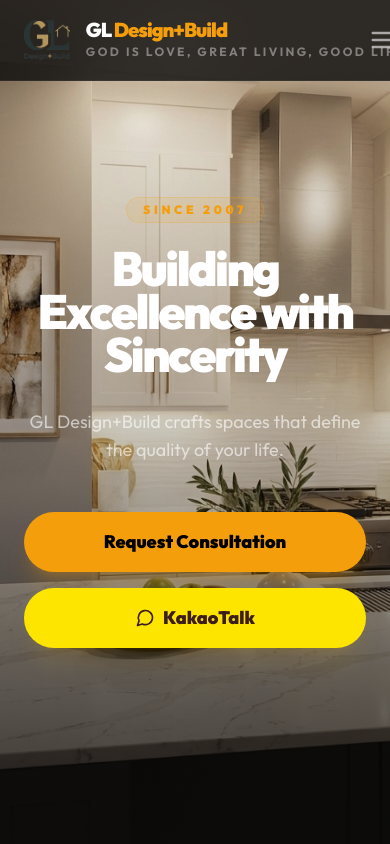
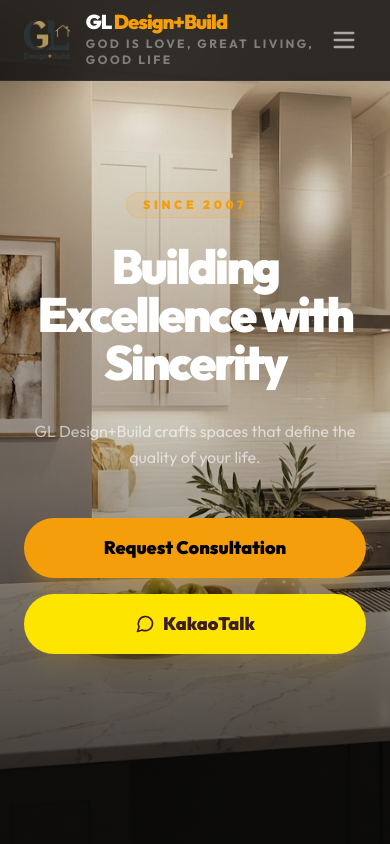
Before and after one commit to aeZ-Studio/GL-Design-Build, a React (Vite) app: page / in a window 390 px wide. Shown: the top 844 px of the page. Built offline with nearby package versions, Linux system fonts and the light colour scheme.

Commit message:
edit korean

```diff
--- a/index.html
+++ b/index.html
@@ -15,7 +15,7 @@
     <link rel="preconnect" href="https://fonts.googleapis.com">
     <link rel="preconnect" href="https://fonts.gstatic.com" crossorigin>
     <link
-        href="https://fonts.googleapis.com/css2?family=Outfit:wght@300;400;700;900&family=Noto+Serif+KR:wght@400;700&display=swap"
+        href="https://fonts.googleapis.com/css2?family=Outfit:wght@300;400;700;900&family=Noto+Sans+KR:wght@300;400;700;900&family=Noto+Serif+KR:wght@400;700&display=swap"
         rel="stylesheet">
 </head>
 
--- a/src/App.tsx
+++ b/src/App.tsx
@@ -86,7 +86,7 @@ const App = () => {
     };
 
     return (
-        <div className="min-h-screen bg-[#0a0a0a]/95 text-white font-['Outfit'] antialiased">
+        <div className="min-h-screen bg-[#0a0a0a]/95 text-white font-['Outfit',_'Noto_Sans_KR',_sans-serif] antialiased">
             {/* Background Overlay to match aeZ-Hub style */}
             <div className="fixed inset-0 bg-[radial-gradient(circle_at_50%_0%,_rgba(245,158,11,0.05),_transparent_50%)] pointer-events-none" />
 
@@ -97,7 +97,7 @@ const App = () => {
                         <img src="/logo.png" alt="GL Design+Build" className="h-10 w-auto" />
                         <div className="flex flex-col">
                             <span className="text-xl font-black tracking-tighter leading-none">GL <span className="text-amber-500">Design+Build</span></span>
-                            <span className="text-[7px] min-[375px]:text-xs font-bold tracking-[0.1em] min-[375px]:tracking-[0.2em] text-white/40 uppercase mt-1 whitespace-nowrap">{t.motto}</span>
+                            <span className="text-[7px] min-[375px]:text-xs font-bold tracking-[0.1em] min-[375px]:tracking-[0.2em] text-white/40 uppercase mt-1 break-keep">{t.motto}</span>
                         </div>
                     </div>
 
@@ -185,7 +185,7 @@ const App = () => {
                         initial={{ opacity: 0, y: 30 }}
                         animate={{ opacity: 1, y: 0 }}
                         transition={{ delay: 0.2 }}
-                        className="text-5xl md:text-8xl font-black tracking-tighter leading-[0.9] mb-8"
+                        className={`text-4xl min-[375px]:text-5xl md:text-8xl font-black tracking-tighter mb-8 break-keep ${lang === 'ko' ? 'leading-[1.15]' : 'leading-[0.9]'}`}
                     >
                         {t.hero.title}
                     </motion.h1>
@@ -193,7 +193,7 @@ const App = () => {
                         initial={{ opacity: 0 }}
                         animate={{ opacity: 1 }}
                         transition={{ delay: 0.4 }}
-                        className="text-lg md:text-2xl text-white/60 max-w-2xl mx-auto font-medium mb-12"
+                        className="text-base md:text-2xl text-white/60 max-w-2xl mx-auto font-medium mb-12 break-keep leading-relaxed"
                     >
                         {t.hero.subtitle}
                     </motion.p>
@@ -204,11 +204,11 @@ const App = () => {
                         className="flex flex-col md:flex-row items-center justify-center gap-4"
                     >
                         <a href="#contact" className="w-full md:w-auto bg-amber-500 text-black px-10 py-4 rounded-full font-black text-lg transition-all hover:scale-105 shadow-xl shadow-amber-500/20 flex items-center justify-center gap-2">
-                            Request Consultation
+                            {t.hero.cta}
                         </a>
                         <a href="https://open.kakao.com/o/gQlXUX8h" target="_blank" rel="noopener noreferrer" className="w-full md:w-auto bg-[#FEE500] text-[#3c1e1e] px-10 py-4 rounded-full font-black text-lg transition-all hover:scale-105 shadow-xl shadow-yellow-500/10 flex items-center justify-center gap-2">
                             <MessageCircle size={20} />
-                            KakaoTalk
+                            {t.hero.kakao}
                         </a>
                     </motion.div>
                 </div>
--- a/src/i18n/translations.ts
+++ b/src/i18n/translations.ts
@@ -14,6 +14,8 @@ export type TranslationContent = {
     hero: {
         title: string;
         subtitle: string;
+        cta: string;
+        kakao: string;
     };
     philosophy: {
         title: string;
@@ -63,7 +65,9 @@ export const translations: { en: TranslationContent; ko: TranslationContent } =
         },
         hero: {
             title: "Building Excellence with Sincerity",
-            subtitle: "GL Design+Build crafts spaces that define the quality of your life."
+            subtitle: "GL Design+Build crafts spaces that define the quality of your life.",
+            cta: "Request Consultation",
+            kakao: "KakaoTalk"
         },
         philosophy: {
             title: "Our Philosophy",
@@ -111,7 +115,9 @@ export const translations: { en: TranslationContent; ko: TranslationContent } =
         },
         hero: {
             title: "진심을 짓는 프리미엄 건축",
-            subtitle: "GL Design+Build는 당신의 삶의 가치를 높이는 공간을 설계합니다."
+            subtitle: "GL Design+Build는 당신의 삶의 가치를 높이는 공간을 설계합니다.",
+            cta: "무료 상담 신청",
+            kakao: "카카오톡 상담"
         },
         philosophy: {
             title: "우리의 철학",
--- a/tailwind.config.js
+++ b/tailwind.config.js
@@ -7,7 +7,8 @@ export default {
     theme: {
         extend: {
             fontFamily: {
-                display: ['Outfit', 'sans-serif'],
+                display: ['Outfit', 'Noto Sans KR', 'sans-serif'],
+                sans: ['Outfit', 'Noto Sans KR', 'sans-serif'],
                 serif: ['Noto Serif KR', 'serif'],
             },
         },
```
